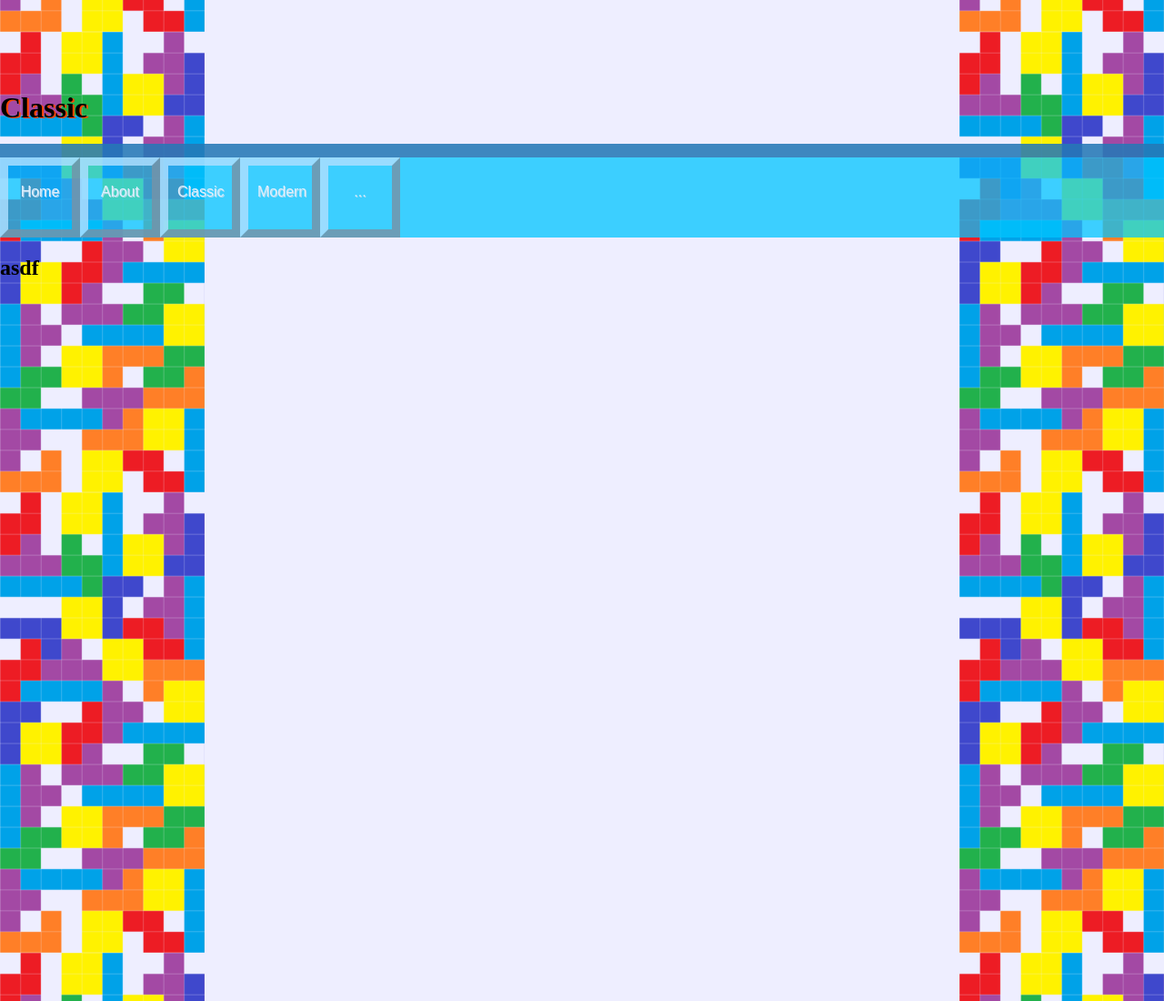
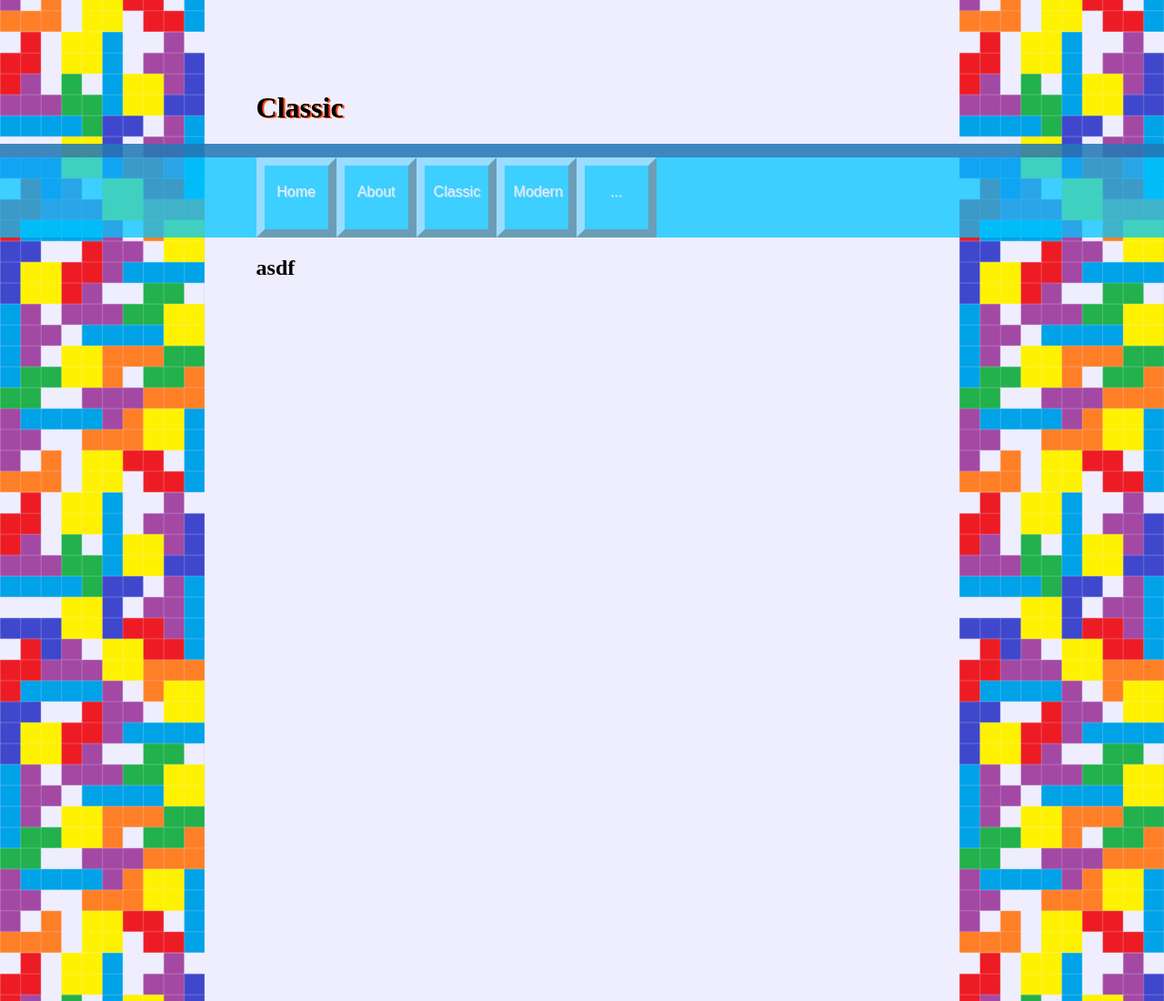
Before and after one commit to sjh0910/sjh0910.github.io, a plain HTML site: page html/Classic.html in a window 1280 px wide. Shown: the top 1100 px of the page at 91% size. Drawn offline with Linux system fonts and the light colour scheme.

Commit message:
Update Classic.html

```diff
--- a/html/Classic.html
+++ b/html/Classic.html
@@ -5,12 +5,12 @@
 	<title></title>
 </head>
 <body>
-	<div class="leftmargin pagetitle">
+	<div class="sidemargin pagetitle">
 		<h1>Classic</h1>
 	</div>
 
 	<div class="bar">
-		<ul class="leftmargin">
+		<ul class="sidemargin">
 			<li><a href="../index.html">Home</a></li>
 			<li><a href="../html/About.html">About</a></li>
 			<li><a href="../html/Classic.html">Classic</a></li>
@@ -19,7 +19,7 @@
 		</ul>
 	</div>
 
-	<div class="leftmargin">
+	<div class="sidemargin">
 		<h2>asdf</h2>
 	</div>
 </body>
```
